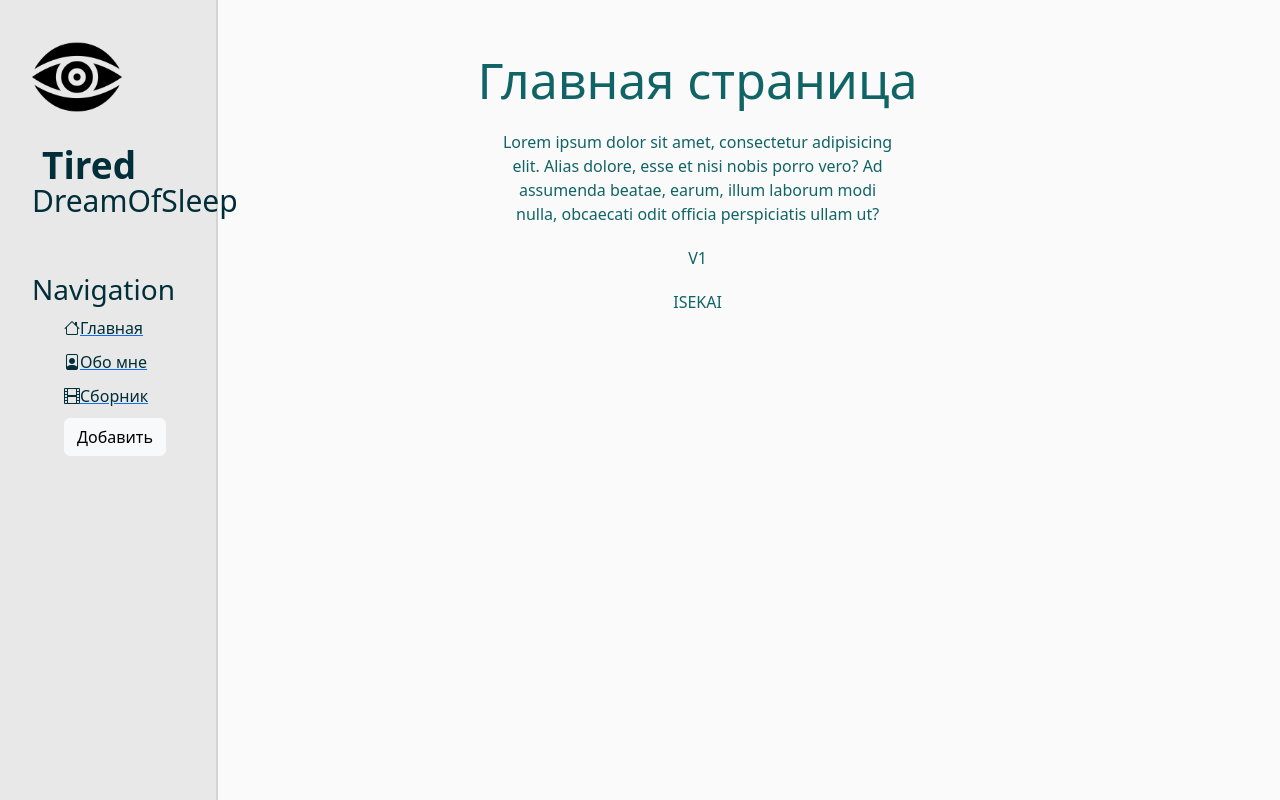
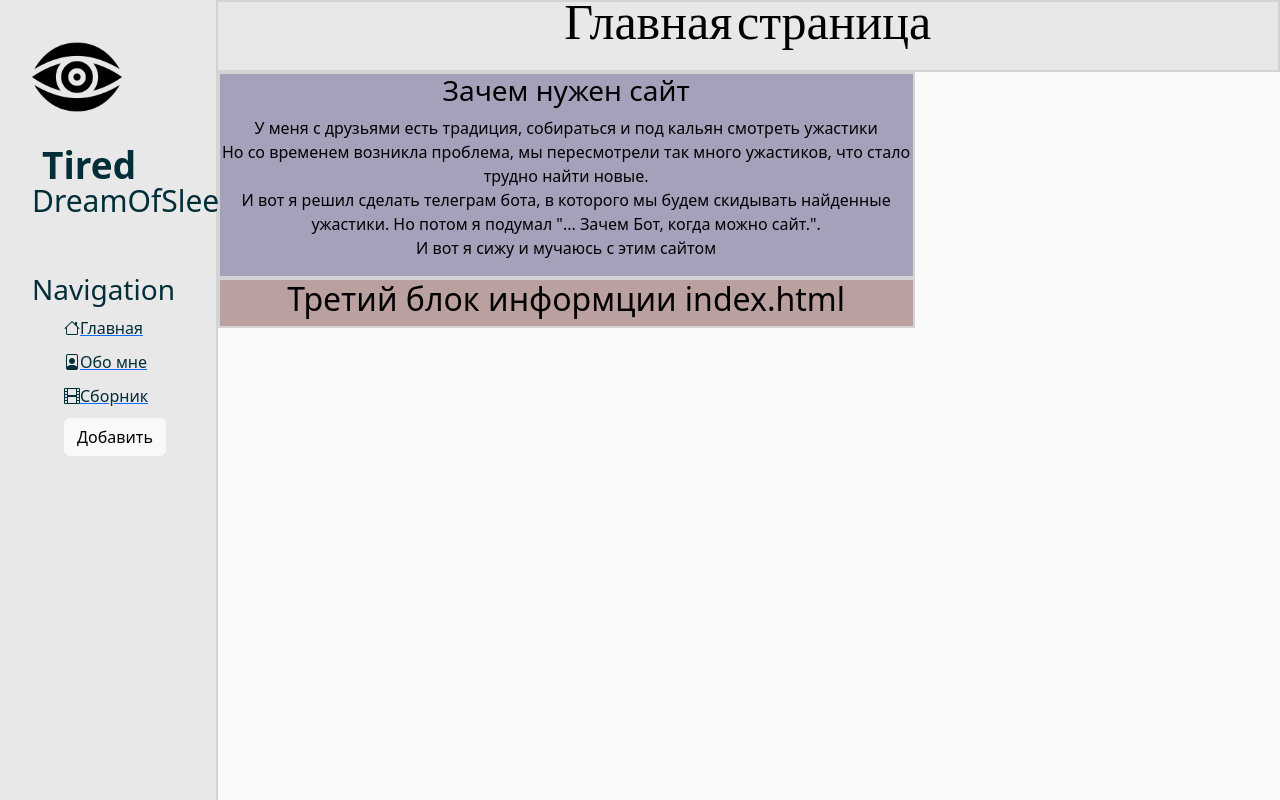
Before and after one commit to LOSAR-42/Site_Try, a Django app: page / in a window 1280 px wide. Run offline with Django 4.2, Linux system fonts and the light colour scheme.

Commit message:
site_v2
te_v2

```diff
--- a/Vizitka/main/static/main/css/main.css
+++ b/Vizitka/main/static/main/css/main.css
@@ -1,3 +1,15 @@
+/*max
+width == ширина обьекта
+margin = отступы
+
+*/
+
+@font-face {
+	font-family: 'FontName';
+	src: url(main/img/Gorecobra.ttf);
+}
+
+
 body {
     background: #fafafa;
 }
@@ -63,16 +75,43 @@ aside ul li:hover, aside ul a:hover {
 
 
 
-/*____________________________________________________________________________________________________________________*/
-/* Блок информации  */
+/*__MAIN________MAIN________MAIN_______MAIN________MAIN_______MAIN_______MAIN_______MAIN_________*/
+
+/*___ПЕРВЫЙ БЛОК_____________ _*/
 main .features{
+    float: center;
+    width: 100%;
+    color: #000000;
+    text-align: center;
+    border: 2px solid #d4d4d4;
+    background: #e8e8e8;
+    font-family: 'FontName';
+	font-size: 20px;
+}
+
+/*___ВТОРОЙ БЛОК_____ЗачемНуженСайт___________ _*/
+/* Второй блок index.html  */
+main .index_second_html{
     float: left;
-    width: 75%;
-    color: #116466;
-    margin-top: 50px;
+    width: 697px;
+    color: #000000;
     text-align: center;
+    border: 2px solid #d4d4d4;
+    background: #A7A0BB;
+}
+/* Текст indsec_p */
 
+
+/*___ТРЕТИЙ БЛОК_____________ _*/
+main .index_third_html{
+    float: left;
+    width: 697px;
+    color: #000000;
+    text-align: center;
+    border: 2px solid #d4d4d4;
+    background: #BBA0A0;
 }
+
 
 .ch_btn{
     color: #416460;
@@ -84,7 +123,9 @@ main .features{
 main .features h1 { font-size: 50px;}
 
 /*max-width == ширина обьекта    margin = отступы, между строчками внутри блока*/
-main .features p { max-width: 400px; margin: 20px auto}
+main .features p {max-width: 500px; margin: 2px auto}
+
+
 
 /* Блоки с фильмами */
 .alert-warning{
--- a/Vizitka/main/templates/main/about.html
+++ b/Vizitka/main/templates/main/about.html
@@ -5,7 +5,10 @@
 {% block content %}
     <div class="features">
         <h1>  {{ title }}  </h1>
-        <p>Lorem ipsum dolor sit amet, consectetur adipisicing elit. Alias dolore, esse et nisi nobis porro vero? Ad assumenda beatae, earum, illum laborum modi nulla, obcaecati odit officia perspiciatis ullam ut?</p>
+        <p style="font-family:cursive;" > Никогда не знал, что о себе рассказать и не потому что нечего, просто когда я задаюсь этим вопросом в голове возникает мартышка с тарелками. </p>
+        <p style="font-family:cursive;" >Это как, когда тебя спрашивают, какой фильм ужасов посмотреть. Ты вроде их пересмотрел десятки, но после заданоного вопроса можешь вспомнить, только пару штук</p>
         <button class="btn btn-danger" > Факты </button>
+        <p><img src="" alt="Тут будет гифка с обезьянной "></p>
     </div>
+
 {% endblock %}
--- a/Vizitka/main/templates/main/index.html
+++ b/Vizitka/main/templates/main/index.html
@@ -5,17 +5,22 @@
 {% block content %}
     <div class="features">
         <h1> {{ title }} </h1>
-        <p>Lorem ipsum dolor sit amet, consectetur adipisicing elit. Alias dolore, esse et nisi nobis porro vero? Ad assumenda beatae, earum, illum laborum modi nulla, obcaecati odit officia perspiciatis ullam ut?</p>
 
-        {%for elements in values %}
-            {% if elements == 'v1'  %}
-                {% filter upper %}
-                    <p> {{ elements }} </p>
-                {% endfilter %}
-            {% endif %}
-        {% endfor  %}
+    </div>
+    <div class="index_second_html">
+        <div>
+            <h3> Зачем нужен сайт </h3>
+        </div>
+        <div class="indsec_p">
+            <p>У меня с друзьями есть традиция, собираться и под кальян смотреть ужастики<br>
+            Но со временем возникла проблема, мы пересмотрели так много ужастиков, что стало трудно найти новые.
+            <br>И вот я решил сделать телеграм бота, в которого мы будем скидывать найденные ужастики. Но потом я подумал
+                "... Зачем Бот, когда можно сайт.". <br> И вот я сижу и мучаюсь с этим сайтом  </p>
+        </div>
 
-        {{obt.anime|upper}}
+    </div>
+    <div class="index_third_html">
+        <h2> Третий блок информции index.html </h2>
 
     </div>
 {% endblock %}
```
Also changed, not shown: Vizitka/main/static/main/img/Gorecobra.ttf (added), 1 other file.
